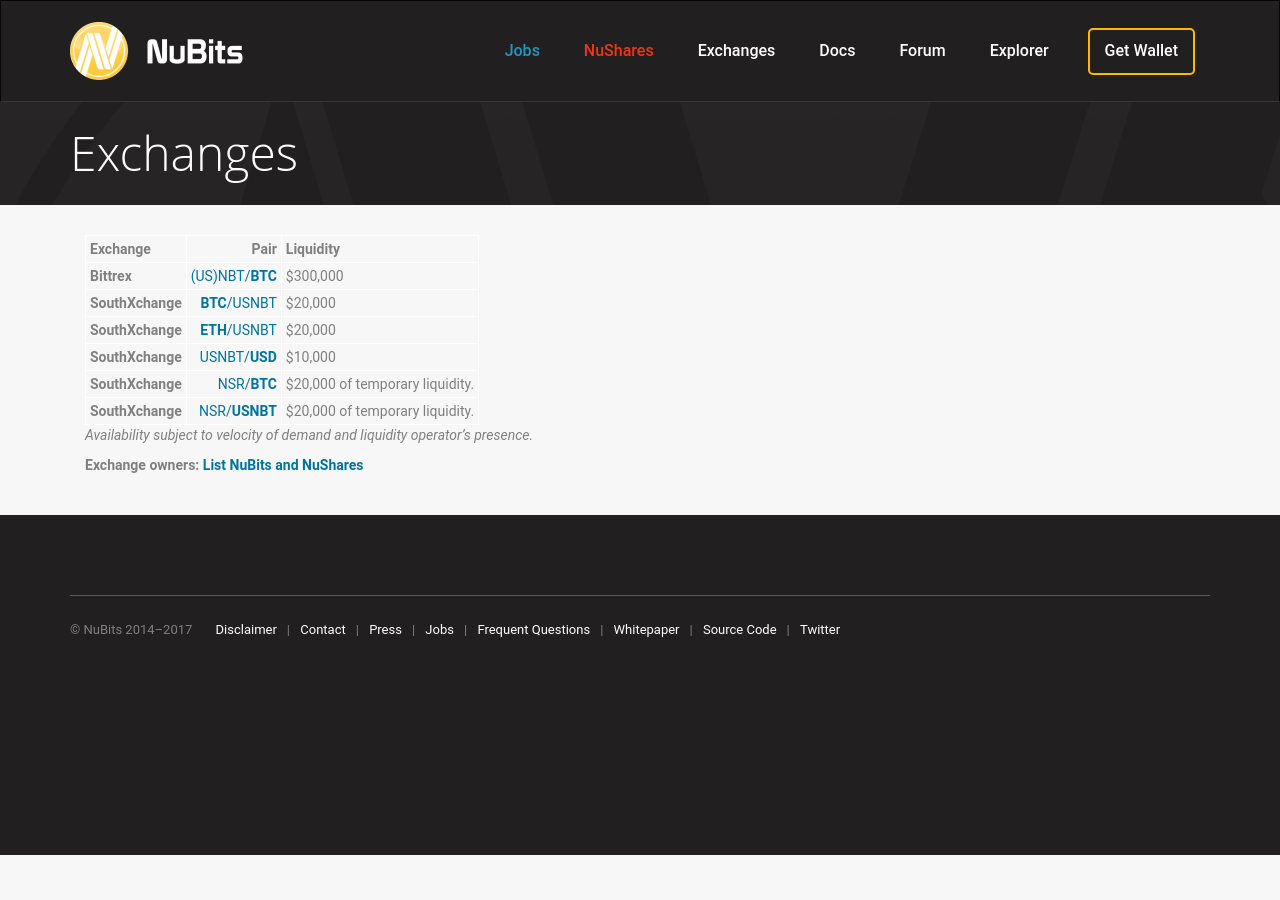
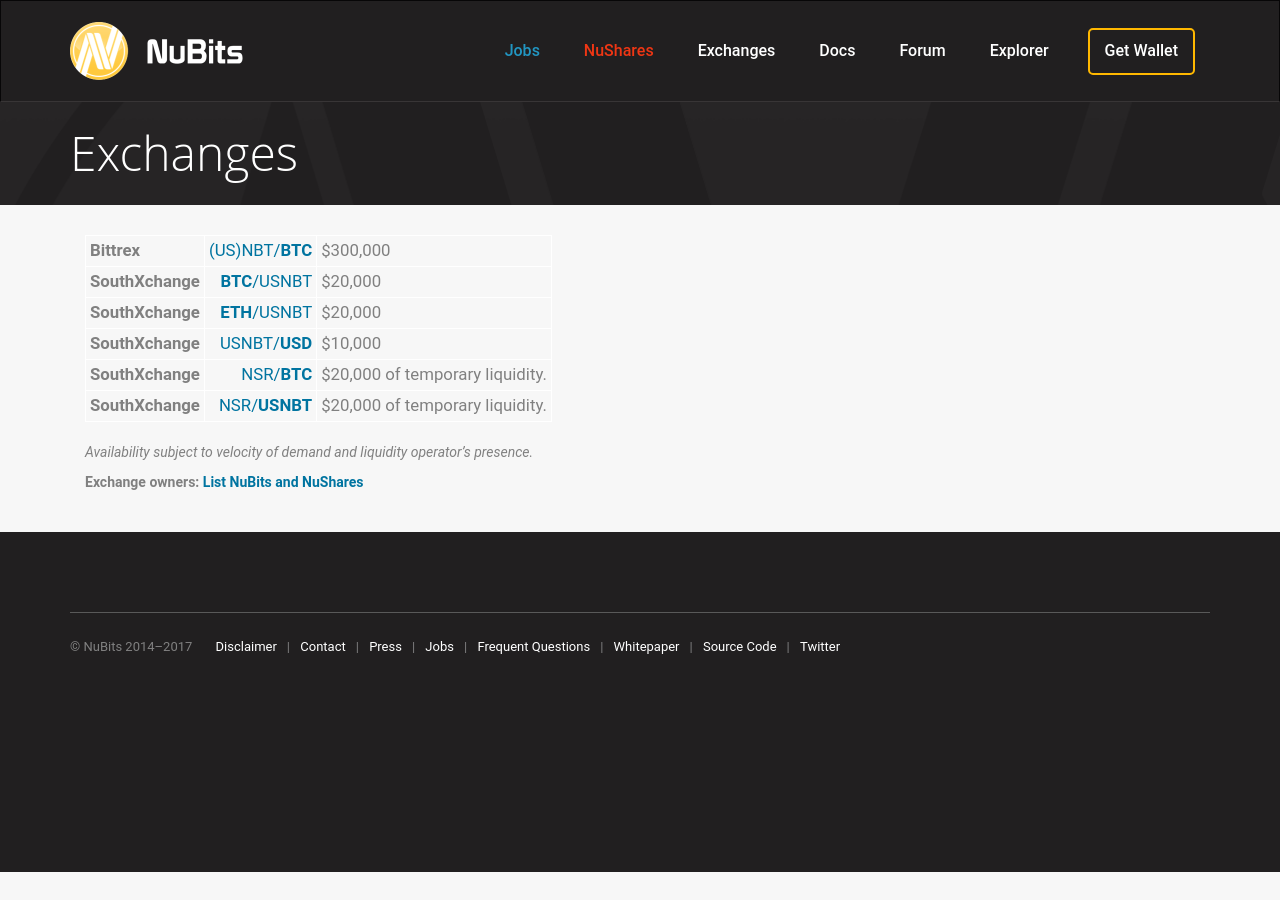
Before and after one commit to NuNetwork/nunetwork.github.io, a Jekyll site: the page built from _pages/exchanges-v2.md, in a window 1280 px wide. Built offline with Jekyll 4.4.1, drawn with Linux system fonts in a browser that asks for light colours; some of the changed lines change nothing that is shown.

Commit message:
Update exchanges-v2.md

```diff
--- a/_pages/exchanges-v2.md
+++ b/_pages/exchanges-v2.md
@@ -7,15 +7,19 @@
 table {
   text-align: left;
   border-collapse: collapse;
+  margin-bottom: 20px;
 }
 table td, table th {
   border: 1px solid #FFFFFF;
   padding: 3px 4px;
+  font-size: 1.2em;
 }
 table thead {
-  }
+  display: none;
+}
 table thead th {
   font-weight: bold;
+  font-size: 1.4em;
 }
 </style>
 
```
